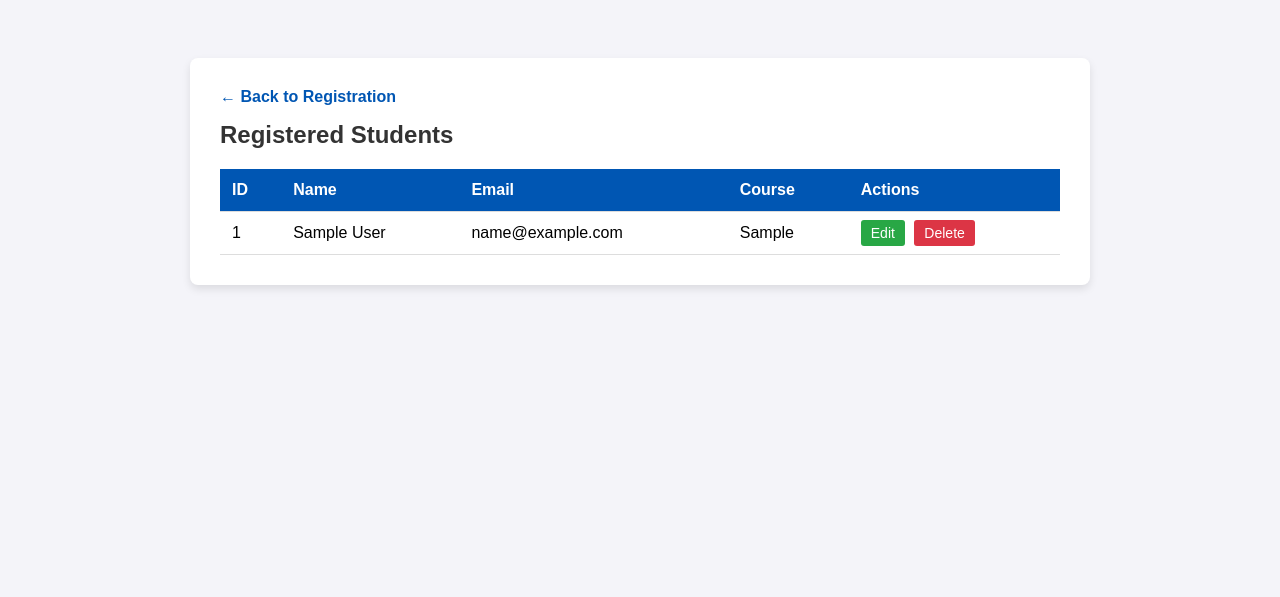
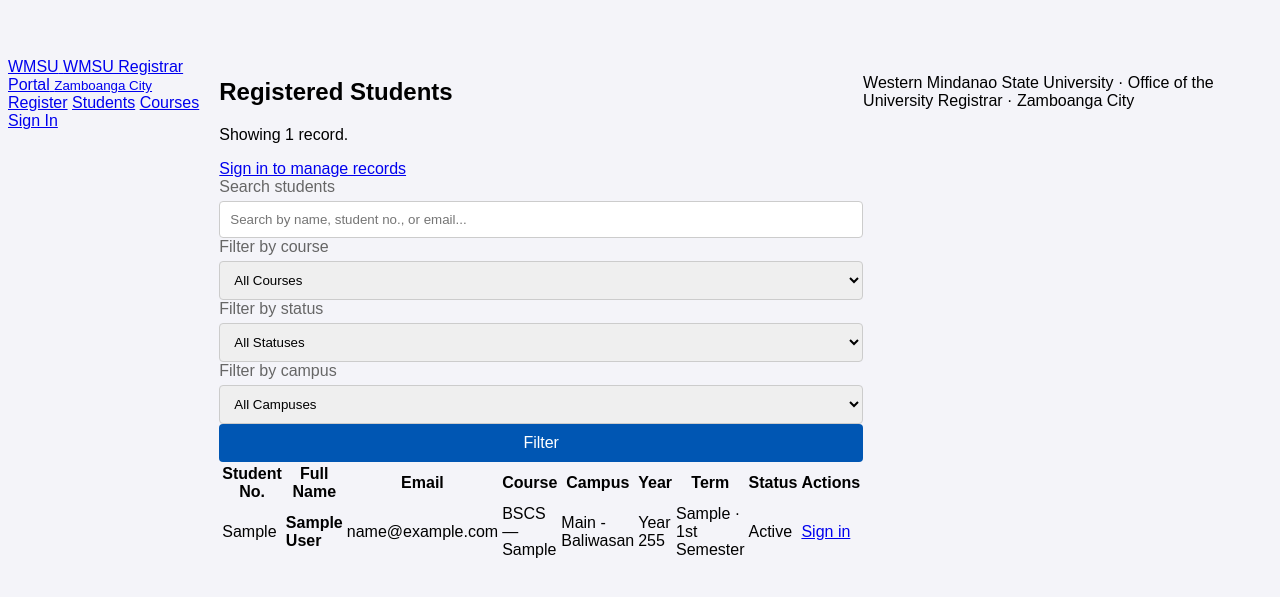
Before and after one commit to JohanBuenaventura/StudentRegistrationWebsite, a PHP site: page /view_students.php in a window 1280 px wide. Shown: the top 597 px of the page. Run offline with PHP 8.4, Linux system fonts and the light colour scheme; data comes from the database, SQL or seed files in the repository; tables that the repository leaves empty hold one stand-in row (values such as "Sample post").

Commit message:
feat(directory): add search, program/status/campus filters, badges, and print support
- Filter students via parameterized build_student_filter_query()
- Display campus, academic term, status pills, and Export CSV button
- Add no-print classes and CSRF-protected POST delete forms

```diff
--- a/view_students.php
+++ b/view_students.php
@@ -1,67 +1,177 @@
 <?php
-require_once 'db_config.php';
+require_once __DIR__ . '/db_config.php';
+require_once __DIR__ . '/includes/layout.php';
 
+$courses = fetch_courses($pdo);
+$statuses = allowed_statuses();
+$campuses = allowed_campuses();
+
+$queryInfo = build_student_filter_query($_GET);
+$search = $queryInfo['filters']['q'];
+$courseFilter = $queryInfo['filters']['course_id'];
+$statusFilter = $queryInfo['filters']['status'];
+$campusFilter = $queryInfo['filters']['campus'];
+
+$exportParams = array_filter($queryInfo['filters'], static fn(string $v): bool => $v !== '');
+$exportUrl = 'export_students.php' . (!empty($exportParams) ? '?' . http_build_query($exportParams) : '');
+
+$students = [];
+$queryError = '';
 try {
-    $stmt = $pdo->query("SELECT * FROM students ORDER BY registration_date DESC");
-    $students = $stmt->fetchAll(PDO::FETCH_ASSOC);
-} catch(PDOException $e) {
-    die("<p class='error'>Error fetching data: " . $e->getMessage() . "</p>");
+    $stmt = $pdo->prepare($queryInfo['sql']);
+    $stmt->execute($queryInfo['params']);
+    $students = $stmt->fetchAll();
+} catch (PDOException $e) {
+    $queryError = 'Unable to load student records. Verify that schema.sql has been applied.';
 }
+
+render_header('Student Directory', 'students');
 ?>
 
-<!DOCTYPE html>
-<html lang="en">
-<head>
-    <meta charset="UTF-8">
-    <title>View Students</title>
-    <link rel="stylesheet" href="style.css">
-    <style>
-        .table-container { max-width: 900px; }
-        table { width: 100%; border-collapse: collapse; margin-top: 20px; }
-        th, td { padding: 12px; text-align: left; border-bottom: 1px solid #ddd; }
-        th { background-color: #0056b3; color: white; }
-        tr:hover { background-color: #f9f9f9; }
-        .nav-link { display: inline-block; margin-bottom: 15px; text-decoration: none; color: #0056b3; font-weight: bold; }
-        .action-link { text-decoration: none; padding: 5px 10px; border-radius: 3px; color: white; font-size: 14px; }
-        .edit-btn { background-color: #28a745; margin-right: 5px; }
-        .delete-btn { background-color: #dc3545; }
-    </style>
-</head>
-<body>
-    <div class="container table-container">
-        <a href="index.php" class="nav-link">&larr; Back to Registration</a>
-        <h2>Registered Students</h2>
+<section class="card">
+    <div class="card-header">
+        <div>
+            <h1>Registered Students</h1>
+            <p class="subtitle">
+                Showing <?= count($students) ?> record<?= count($students) === 1 ? '' : 's' ?>.
+            </p>
+        </div>
+        <div class="header-actions">
+            <?php if (is_logged_in()): ?>
+                <a href="<?= e($exportUrl) ?>" class="btn btn-secondary btn-sm">Export CSV</a>
+                <a href="index.php" class="btn btn-primary btn-sm">+ Register Student</a>
+            <?php else: ?>
+                <a href="login.php" class="btn btn-secondary btn-sm">Sign in to manage records</a>
+            <?php endif; ?>
+        </div>
+    </div>
 
-        <?php if (count($students) > 0): ?>
+    <form method="GET" action="view_students.php" class="filter-bar">
+        <div class="filter-field filter-search">
+            <label for="q" class="sr-only">Search students</label>
+            <input
+                type="search"
+                id="q"
+                name="q"
+                placeholder="Search by name, student no., or email..."
+                value="<?= e($search) ?>"
+            >
+        </div>
+
+        <div class="filter-field">
+            <label for="course_id" class="sr-only">Filter by course</label>
+            <select id="course_id" name="course_id">
+                <option value="">All Courses</option>
+                <?php foreach ($courses as $course): ?>
+                    <option
+                        value="<?= (int)$course['id'] ?>"
+                        <?= (string)$course['id'] === $courseFilter ? 'selected' : '' ?>
+                    >
+                        <?= e($course['code'] . ' — ' . $course['name']) ?>
+                    </option>
+                <?php endforeach; ?>
+            </select>
+        </div>
+
+        <div class="filter-field">
+            <label for="status" class="sr-only">Filter by status</label>
+            <select id="status" name="status">
+                <option value="">All Statuses</option>
+                <?php foreach ($statuses as $st): ?>
+                    <option value="<?= e($st) ?>" <?= $st === $statusFilter ? 'selected' : '' ?>>
+                        <?= e($st) ?>
+                    </option>
+                <?php endforeach; ?>
+            </select>
+        </div>
+
+        <div class="filter-field">
+            <label for="campus" class="sr-only">Filter by campus</label>
+            <select id="campus" name="campus">
+                <option value="">All Campuses</option>
+                <?php foreach ($campuses as $campusOption): ?>
+                    <option value="<?= e($campusOption) ?>" <?= $campusOption === $campusFilter ? 'selected' : '' ?>>
+                        <?= e($campusOption) ?>
+                    </option>
+                <?php endforeach; ?>
+            </select>
+        </div>
+
+        <div class="filter-actions">
+            <button type="submit" class="btn btn-primary btn-sm">Filter</button>
+            <?php if ($search !== '' || $courseFilter !== '' || $statusFilter !== '' || $campusFilter !== ''): ?>
+                <a href="view_students.php" class="btn btn-secondary btn-sm">Reset</a>
+            <?php endif; ?>
+        </div>
+    </form>
+
+    <?php if ($queryError !== ''): ?>
+        <div class="alert alert-error" role="alert"><?= e($queryError) ?></div>
+    <?php elseif (count($students) === 0): ?>
+        <div class="empty-state">
+            <p>No student records match your current criteria.</p>
+        </div>
+    <?php else: ?>
+        <div class="table-responsive">
             <table>
                 <thead>
                     <tr>
-                        <th>ID</th>
-                        <th>Name</th>
+                        <th>Student No.</th>
+                        <th>Full Name</th>
                         <th>Email</th>
                         <th>Course</th>
-                        <th>Actions</th>
+                        <th>Campus</th>
+                        <th>Year</th>
+                        <th>Term</th>
+                        <th>Status</th>
+                        <th class="no-print">Actions</th>
                     </tr>
                 </thead>
                 <tbody>
                     <?php foreach ($students as $student): ?>
+                        <?php
+                        $statusClass = 'badge-' . strtolower($student['status']);
+                        $courseLabel = $student['course_code']
+                            ? $student['course_code'] . ' — ' . $student['course']
+                            : $student['course'];
+                        $termLabel = ($student['school_year'] ?? '2026-2027') . ' · ' . ($student['semester'] ?? '1st Semester');
+                        ?>
                         <tr>
-                            <td><?= htmlspecialchars($student['id']) ?></td>
-                            <td><?= htmlspecialchars($student['full_name']) ?></td>
-                            <td><?= htmlspecialchars($student['email']) ?></td>
-                            <td><?= htmlspecialchars($student['course']) ?></td>
+                            <td><code><?= e($student['student_no'] ?: ('#' . $student['id'])) ?></code></td>
+                            <td><strong><?= e($student['full_name']) ?></strong></td>
+                            <td><?= e($student['email']) ?></td>
+                            <td><?= e($courseLabel) ?></td>
+                            <td><?= e($student['campus'] ?? 'Main - Baliwasan') ?></td>
+                            <td>Year <?= (int)$student['year_level'] ?></td>
+                            <td><?= e($termLabel) ?></td>
                             <td>
-                                <!-- Pass the specific student ID in the URL -->
-                                <a href="edit_student.php?id=<?= $student['id'] ?>" class="action-link edit-btn">Edit</a>
-                                <a href="delete_student.php?id=<?= $student['id'] ?>" class="action-link delete-btn" onclick="return confirm('Are you sure you want to delete this student?');">Delete</a>
+                                <span class="badge <?= e($statusClass) ?>">
+                                    <?= e($student['status']) ?>
+                                </span>
+                            </td>
+                            <td class="actions-cell no-print">
+                                <?php if (is_logged_in()): ?>
+                                    <a href="edit_student.php?id=<?= (int)$student['id'] ?>" class="btn btn-edit btn-sm">Edit</a>
+                                    <form
+                                        method="POST"
+                                        action="delete_student.php"
+                                        class="inline-form"
+                                        onsubmit="return confirm('Delete <?= e($student['full_name']) ?>? This cannot be undone.');"
+                                    >
+                                        <input type="hidden" name="csrf_token" value="<?= e(csrf_token()) ?>">
+                                        <input type="hidden" name="id" value="<?= (int)$student['id'] ?>">
+                                        <button type="submit" class="btn btn-danger btn-sm">Delete</button>
+                                    </form>
+                                <?php else: ?>
+                                    <a href="login.php" class="text-muted-link">Sign in</a>
+                                <?php endif; ?>
                             </td>
                         </tr>
                     <?php endforeach; ?>
                 </tbody>
             </table>
-        <?php else: ?>
-            <p>No students registered yet.</p>
-        <?php endif; ?>
-    </div>
-</body>
-</html>
+        </div>
+    <?php endif; ?>
+</section>
+
+<?php render_footer(); ?>
```
